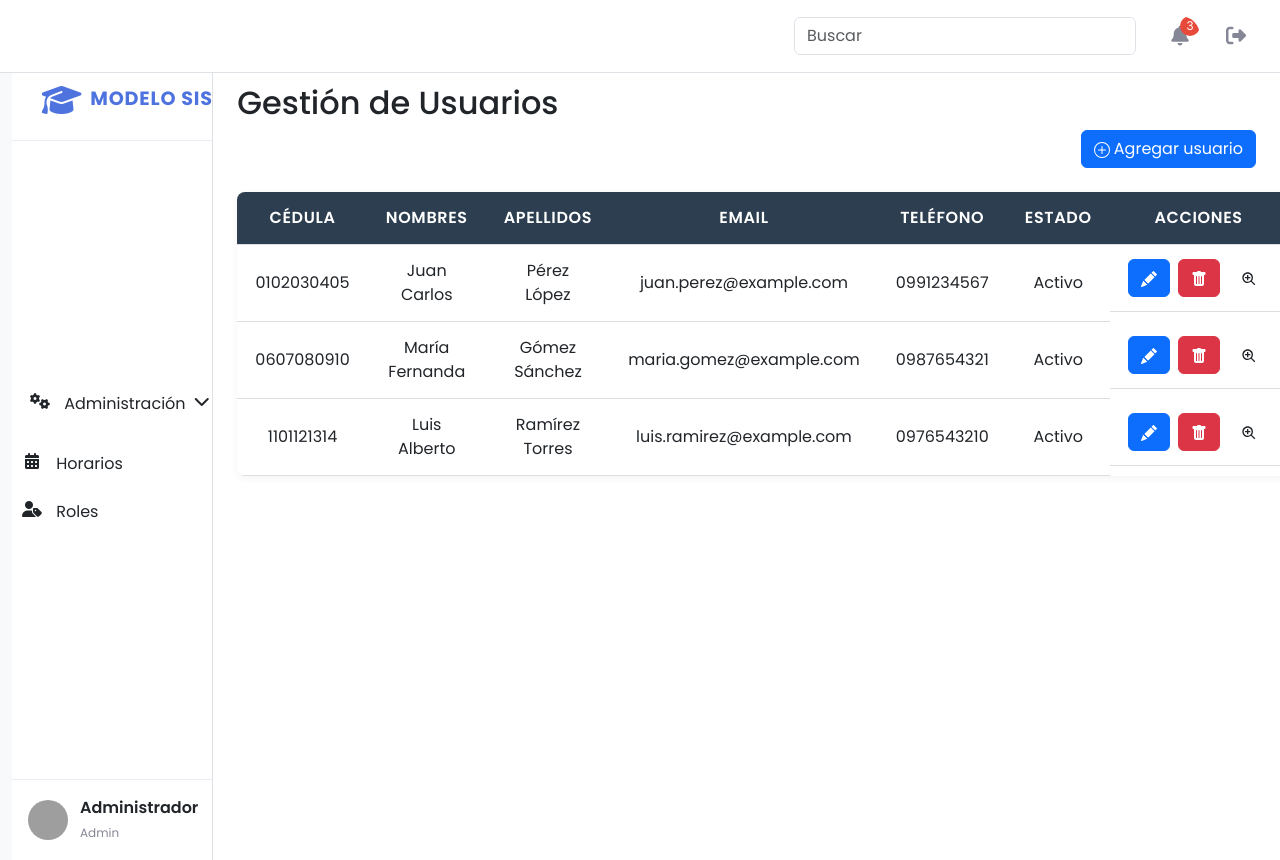
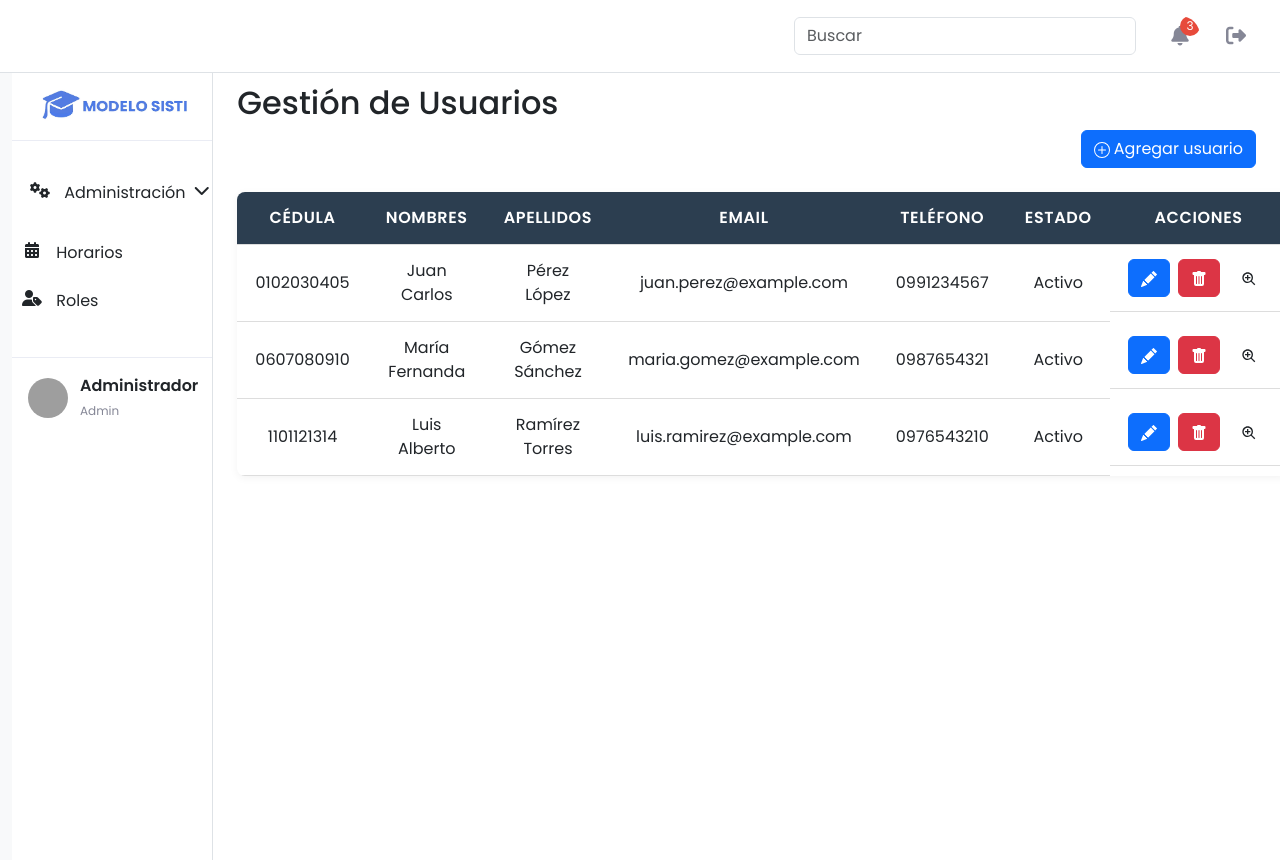
Before and after one commit to CrisDev26/Proyecto-titulacion, an Angular app: page /admin/docente-crud in a window 1280 px wide. Built offline with nearby package versions, Linux system fonts and the light colour scheme; grey boxes are pictures that could not be loaded.

Commit message:
SIDEBAR 1.0
Cambio de logo por webp

```diff
--- a/src/app/modules/shared/components/navbar/navbar.component.html
+++ b/src/app/modules/shared/components/navbar/navbar.component.html
@@ -1,3 +1,4 @@
+
 <div
   class="d-flex flex-column flex-md-row align-items-center gap-4 justify-content-end p-3 px-md-4 mb-3 bg-white border-bottom"
 >
--- a/src/app/modules/shared/components/sidebar/sidebar.component.css
+++ b/src/app/modules/shared/components/sidebar/sidebar.component.css
@@ -4,26 +4,27 @@
   height: 100vh;
   display: flex;
   flex-direction: column;
-  justify-content: space-between;
+  justify-content: flex-start;
   border-right: 1px solid var(--gray-200);
 }
 
+
 .logo {
-  padding: 1.5rem 1rem;
-  font-weight: 800;
-  font-size: 1.2rem;
-  text-align: center;
-  text-transform: uppercase;
-  letter-spacing: 0.05rem;
+  padding: 10px 10px;
   border-bottom: 1px solid var(--gray-200);
-  color: var(--primary);
+  display: flex;
+  align-items: center;
+  min-height: 50px; /* Puedes ajustar esto si quieres un área más grande */
 }
 
-.logo i {
-  font-size: 2rem;
-  margin-right: 0.5rem;
-  vertical-align: middle;
+.logo img {
+    height: 50px;
+    margin-top: 10px;
+    width: auto;
+    display: block;
 }
+
+
 
 nav ul {
   list-style: none;
--- a/src/app/modules/shared/components/sidebar/sidebar.component.html
+++ b/src/app/modules/shared/components/sidebar/sidebar.component.html
@@ -1,7 +1,7 @@
+
 <div class="sidebar">
   <div class="logo">
-    <i class="fas fa-graduation-cap"></i>
-    <span>Modelo SISTI</span>
+    <img src="assets/images/logotipo.webp" alt="Logotipo">
   </div>
 
   <nav>
```
Also changed, not shown: nota.txt (added), src/assets/images/logotipo.webp (added).
